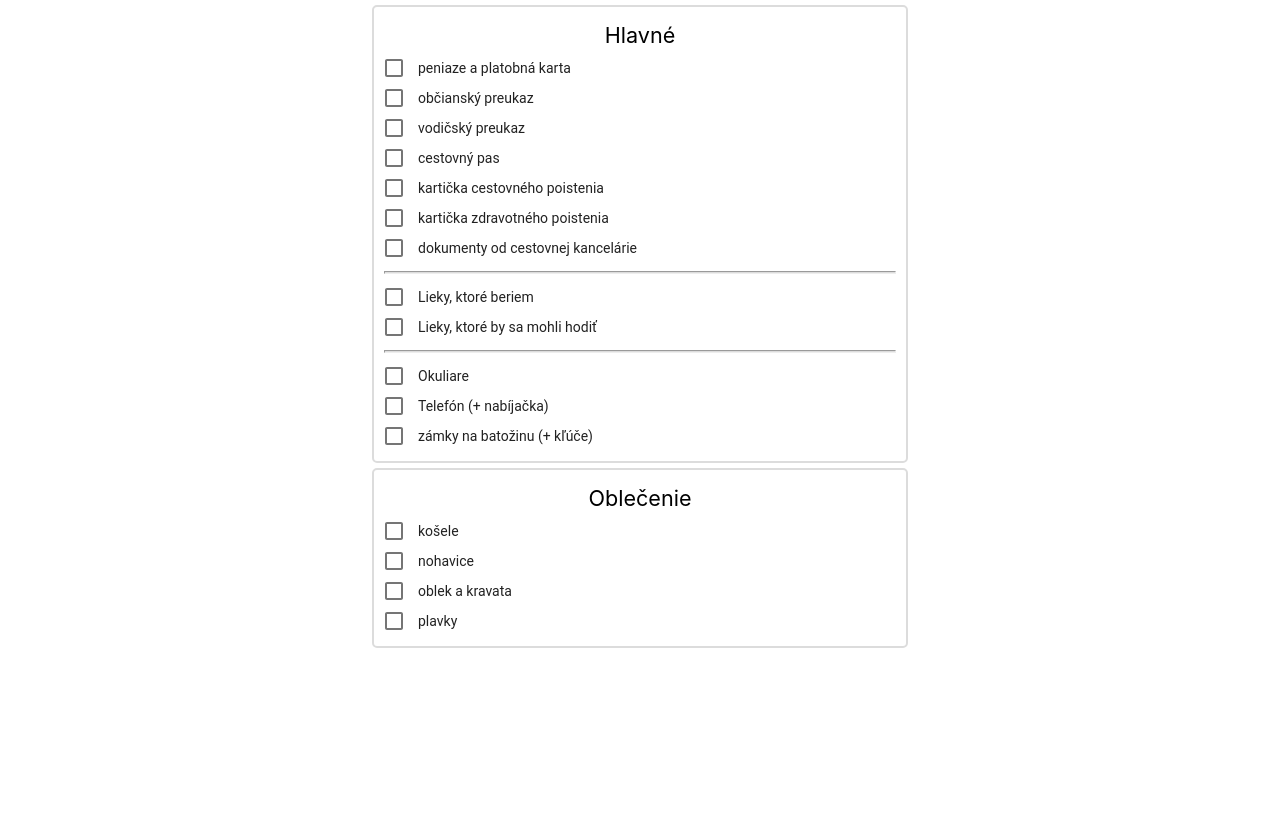
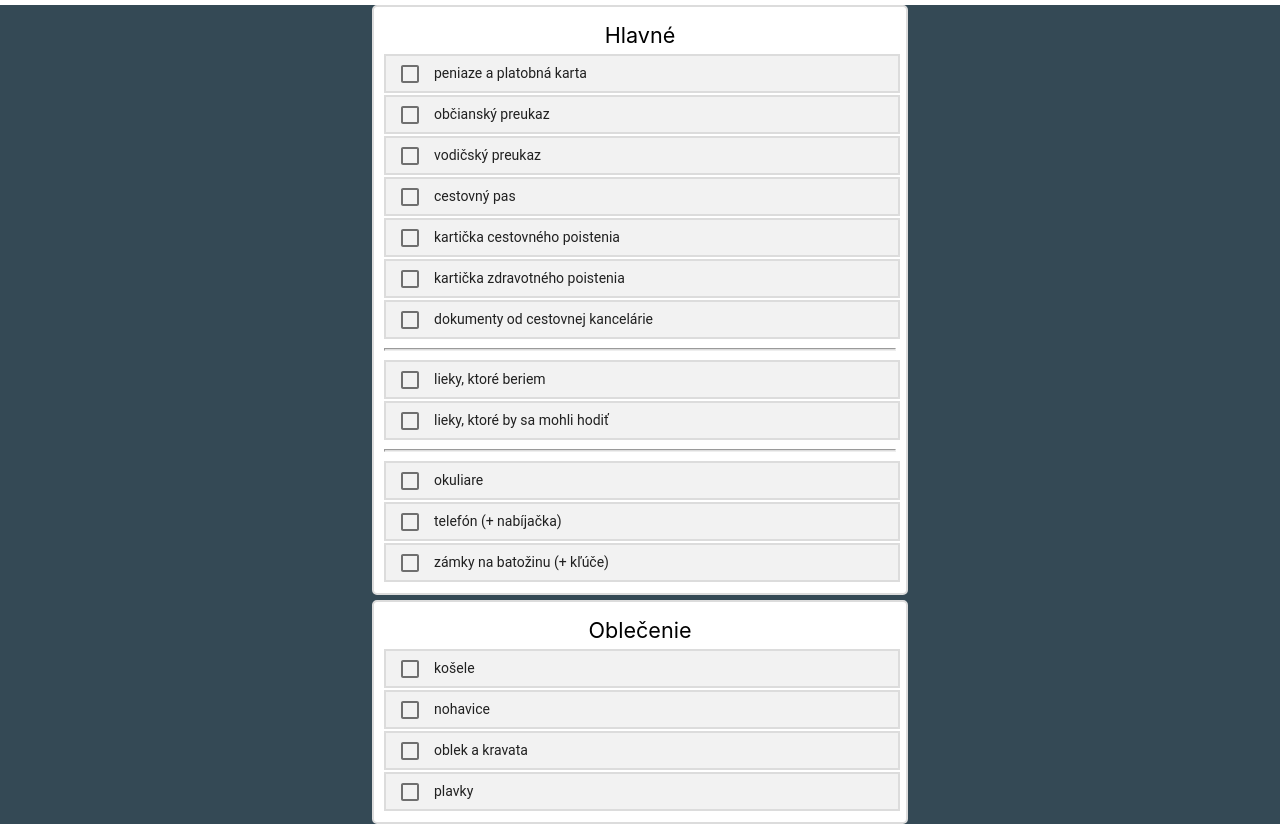
Before and after one commit to r3mus99/simple-travel-list, a React (Create React App) app: page / in a window 1280 px wide. Before the commit the page ends 800 px from the top, so only its background shows below. Built offline with nearby package versions, Linux system fonts and the light colour scheme.

Commit message:
style update

```diff
--- a/src/App.css
+++ b/src/App.css
@@ -1,13 +1,14 @@
 .App {
   text-align: center;
   margin: auto;
+  background-color: #344955;
 }
 
 .Section {
   width: 40%;
   border: 2px solid gainsboro;
   border-radius: 5px;
-
+  background-color: white;
   text-align: left;
   margin: 5px auto;
   padding: 10px;
@@ -21,11 +22,18 @@
 
 .item {
   /*color: gainsboro;*/
-  height: 30px;
+  height: 35px;
+  width: 100%;
+  border: 2px solid gainsboro;
+  background-color: #f2f2f2;
+  margin-left: 0 !important;
+  margin-right: 0 !important;
+  margin: 1px;
 }
 
 .item :hover {
   color: black;
+  /*background-color: white;*/
 }
 
 .App-logo {
--- a/src/App.js
+++ b/src/App.js
@@ -28,11 +28,11 @@ class App extends Component {
           <Item label="kartička zdravotného poistenia"/>
           <Item label="dokumenty od cestovnej kancelárie"/>
           <ColoredLine color="gainsboro" />
-          <Item label="Lieky, ktoré beriem"/>
-          <Item label="Lieky, ktoré by sa mohli hodiť"/>
+          <Item label="lieky, ktoré beriem"/>
+          <Item label="lieky, ktoré by sa mohli hodiť"/>
           <ColoredLine color="gainsboro" />
-          <Item label="Okuliare"/>
-          <Item label="Telefón (+ nabíjačka)"/>
+          <Item label="okuliare"/>
+          <Item label="telefón (+ nabíjačka)"/>
           <Item label="zámky na batožinu (+ kľúče)"/>
         </div>
         <div className="Section">
```
